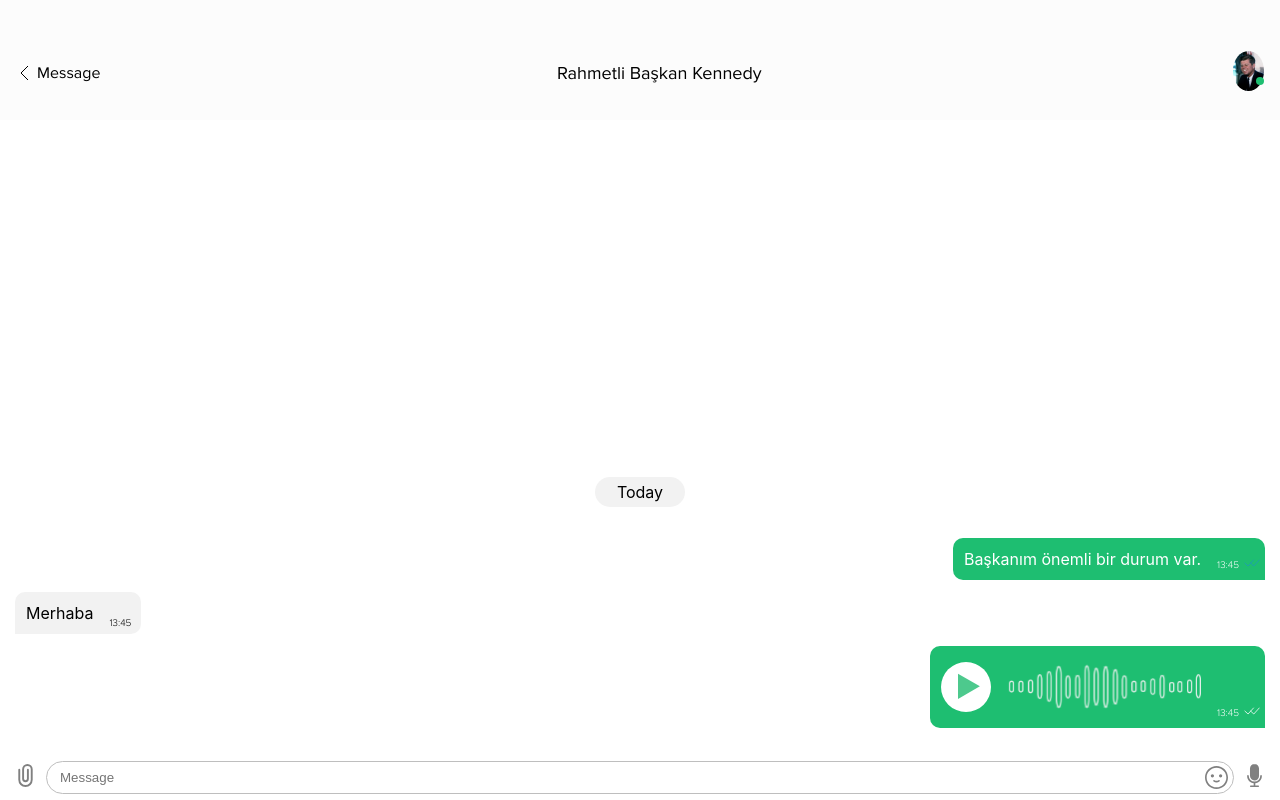
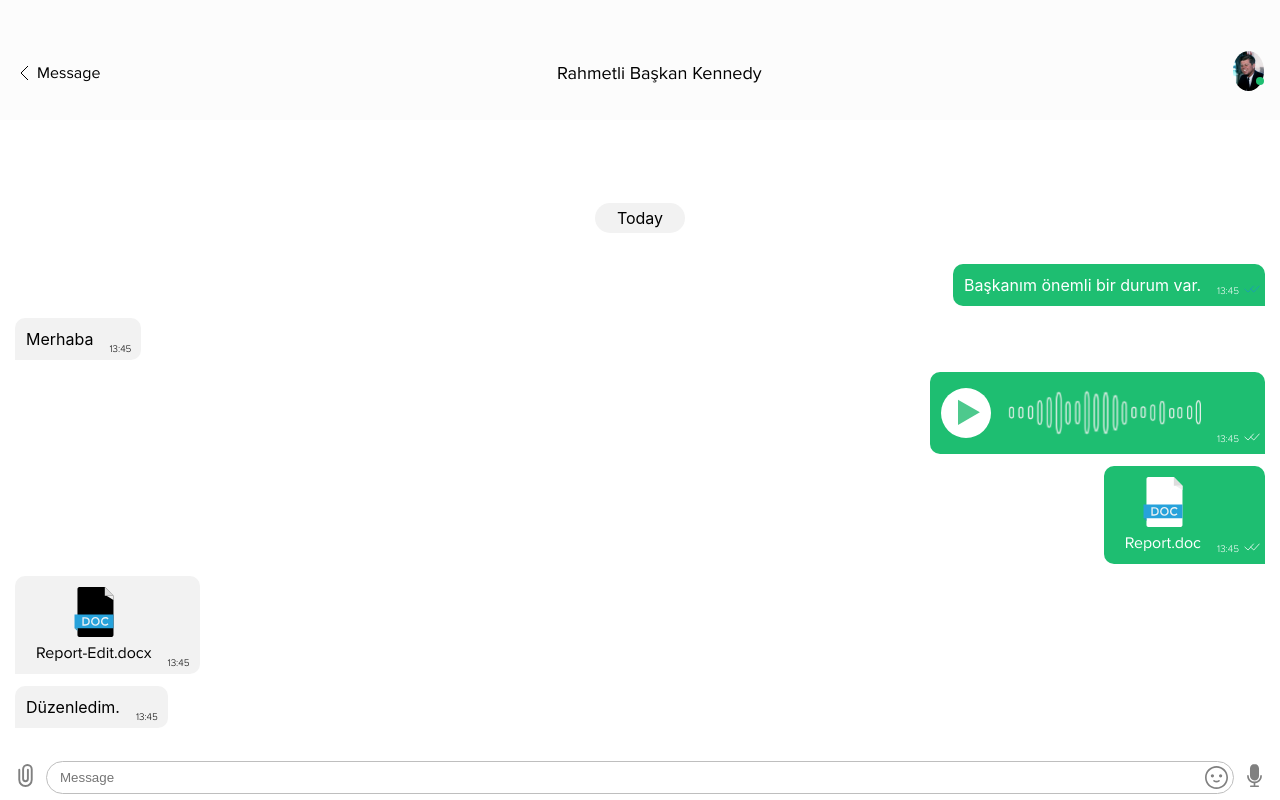
Before and after one commit to suleymansevimli/whatsapp-redesign, a Next.js app: page /mobile/dashboard/chat/1 in a window 1280 px wide. Built offline with nearby package versions, Linux system fonts and the light colour scheme.

Commit message:
file component created

```diff
--- a/components/Chat/Card/MessageCard.js
+++ b/components/Chat/Card/MessageCard.js
@@ -4,14 +4,17 @@ import cn from 'classnames'
 import style from './message-card.module.css'
 import {Pending, SingleTick, Tick} from "../../icons";
 import Audio from "../Media/Audio";
+import File from "../Media/File";
 
-const MessageCard = ({type, children, status, media}) => {
+const MessageCard = ({type, children, status, media,fileName}) => {
 
 
     const RenderMedia = () => {
         switch (media) {
             case "audio":
-                return <Audio/>
+                return <Audio/>;
+            case "file":
+                return <File fileName={fileName}/>
         }
     }
 
--- /dev/null
+++ b/components/Chat/Media/File.js
@@ -0,0 +1,19 @@
+import React from "react";
+import PropTypes from 'prop-types'
+import style from './file.module.css'
+import {DocFile} from "../../icons";
+
+const File = ({fileName}) => {
+    return (
+        <div className={style.container}>
+            <DocFile/>
+            <p>{fileName}</p>
+        </div>
+    )
+}
+
+export default File;
+
+File.propTypes = {
+    fileName: PropTypes.string
+}
--- /dev/null
+++ b/components/Chat/Media/file.module.css
@@ -0,0 +1,17 @@
+.container {
+    margin-left: 10px;
+    display: flex;
+    justify-content: center;
+    align-items: center;
+    flex-direction: column;
+
+    svg {
+        font-size: 50px;
+    }
+
+    p {
+        margin-top: 6px;
+        font-family: Proximia-Regular;
+        font-size: 16px;
+    }
+}
--- a/components/Header/header.module.css
+++ b/components/Header/header.module.css
@@ -14,8 +14,6 @@
             display: revert;
             cursor: pointer;
             font-size: 25px;
-            //position: absolute;
-            //left: 16px;
             color: var(--gray);
         }
 
--- a/components/Layout/MobileLayout.js
+++ b/components/Layout/MobileLayout.js
@@ -26,6 +26,6 @@ MobileLayout.propTypes = {
     header: PropTypes.bool,
     headerTitle: PropTypes.string,
     children: PropTypes.any,
-    tabBar: PropTypes.node,
+    tabBar: PropTypes.any,
     bgImage: PropTypes.string,
 }
--- /dev/null
+++ b/components/icons/DocFile.js
@@ -0,0 +1,29 @@
+import * as React from "react";
+
+function SvgDocFile(props) {
+  return (
+    <svg
+      width="1em"
+      height="1em"
+      viewBox="0 0 55 56"
+      fill="none"
+      xmlns="http://www.w3.org/2000/svg"
+      {...props}
+    >
+      <path
+        d="M39.62 0H11.182c-1.215 0-2.2 1.003-2.2 2.24v51.52c0 1.237.985 2.24 2.2 2.24h35.934c1.215 0 2.2-1.003 2.2-2.24V9.874L39.619 0z"
+        fill="currentColor"
+      />
+      <path d="M49.317 30.86H5.683v15.343h43.634V30.86z" fill="#27A2DB" />
+      <path
+        d="M21.46 35.127c.889.819 1.332 1.958 1.332 3.418 0 1.459-.43 2.614-1.292 3.464-.862.851-2.181 1.276-3.956 1.276h-3.06v-9.387h3.165c1.653 0 2.924.41 3.811 1.229zm-.237 3.458c0-2.149-1.209-3.223-3.627-3.223H16.04v6.432h1.728c1.116 0 1.972-.27 2.565-.812.594-.541.89-1.34.89-2.397zM32.513 41.99c-.932.926-2.084 1.39-3.455 1.39-1.372 0-2.524-.464-3.456-1.39-.932-.927-1.398-2.082-1.398-3.465 0-1.384.466-2.539 1.398-3.465.932-.927 2.084-1.39 3.456-1.39 1.371 0 2.523.463 3.455 1.39.933.926 1.398 2.081 1.398 3.465 0 1.383-.465 2.538-1.398 3.464zm-1.14-5.876a3.069 3.069 0 00-2.315-.994c-.915 0-1.687.332-2.316.994-.628.663-.942 1.466-.942 2.41 0 .945.314 1.749.942 2.411.63.663 1.401.994 2.316.994.914 0 1.686-.331 2.315-.994.628-.662.942-1.466.942-2.41 0-.945-.314-1.748-.942-2.411zM40.084 41.848c.536 0 .998-.091 1.385-.275.387-.183.791-.477 1.214-.88l1.002 1.048c-.976 1.101-2.161 1.652-3.554 1.652-1.395 0-2.55-.457-3.47-1.37-.918-.913-1.378-2.068-1.378-3.465 0-1.397.468-2.56 1.405-3.492.936-.93 2.12-1.396 3.548-1.396s2.622.537 3.58 1.612l-.988 1.1c-.44-.429-.856-.729-1.247-.9-.391-.17-.85-.254-1.379-.254-.931 0-1.714.307-2.347.92s-.95 1.396-.95 2.35c0 .954.315 1.75.944 2.39.629.64 1.373.96 2.236.96z"
+        fill="#EBF0F3"
+      />
+      <path d="M5.683 46.203l3.3 3.124v-3.124h-3.3z" fill="#2D93BA" />
+      <path d="M39.62 9.874h9.697L39.619 0v9.874z" fill="#DDD" />
+      <path d="M41.485 9.874l7.832 4.626V9.874h-7.832z" fill="#EFEFEF" />
+    </svg>
+  );
+}
+
+export default SvgDocFile;
--- a/components/icons/index.js
+++ b/components/icons/index.js
@@ -5,6 +5,7 @@ export { default as Baloon } from './Baloon'
 export { default as Call } from './Call'
 export { default as Camera } from './Camera'
 export { default as Decline } from './Decline'
+export { default as DocFile } from './DocFile'
 export { default as Dots } from './Dots'
 export { default as Emoji } from './Emoji'
 export { default as Microphone } from './Microphone'
--- a/pages/mobile/dashboard/chat/[id].js
+++ b/pages/mobile/dashboard/chat/[id].js
@@ -39,6 +39,24 @@ const Chat = () => {
                     type={"sent"}
                     status={"delivered"}
                     media={"audio"} src={"/"}/>
+
+                <MessageCard
+                    type={"sent"}
+                    status={"delivered"}
+                    media={"file"}
+                    fileName={"Report.doc"}
+                    src={"/"}/>
+
+                <MessageCard
+                    type={"received"}
+                    media={"file"}
+                    fileName={"Report-Edit.docx"}
+                    src={"/"}/>
+
+                <MessageCard type={"received"}>
+                    Düzenledim.
+                </MessageCard>
+
             </div>
         </MobileLayout>
     )
--- a/pages/mobile/dashboard/index.js
+++ b/pages/mobile/dashboard/index.js
@@ -73,7 +73,7 @@ const Dashboard = () => {
     const Render = () => {
         return users.map((e, i) => {
             return (
-                <UserInformation onClick={() => router.push(e.route)}
+                <UserInformation key={i} onClick={() => router.push(e.route)}
                                  type={e.type}
                                  user={e.user}
                                  status={e.status}
--- a/styles/mobile/dashboard/chat/index.module.css
+++ b/styles/mobile/dashboard/chat/index.module.css
@@ -1,4 +1,6 @@
 .container {
+    overflow-x: auto;
+    overflow-y: hidden;
     padding: 15px;
     height: 100%;
     display: flex;
```
Also changed, not shown: icons/DocFile.svg (added).
